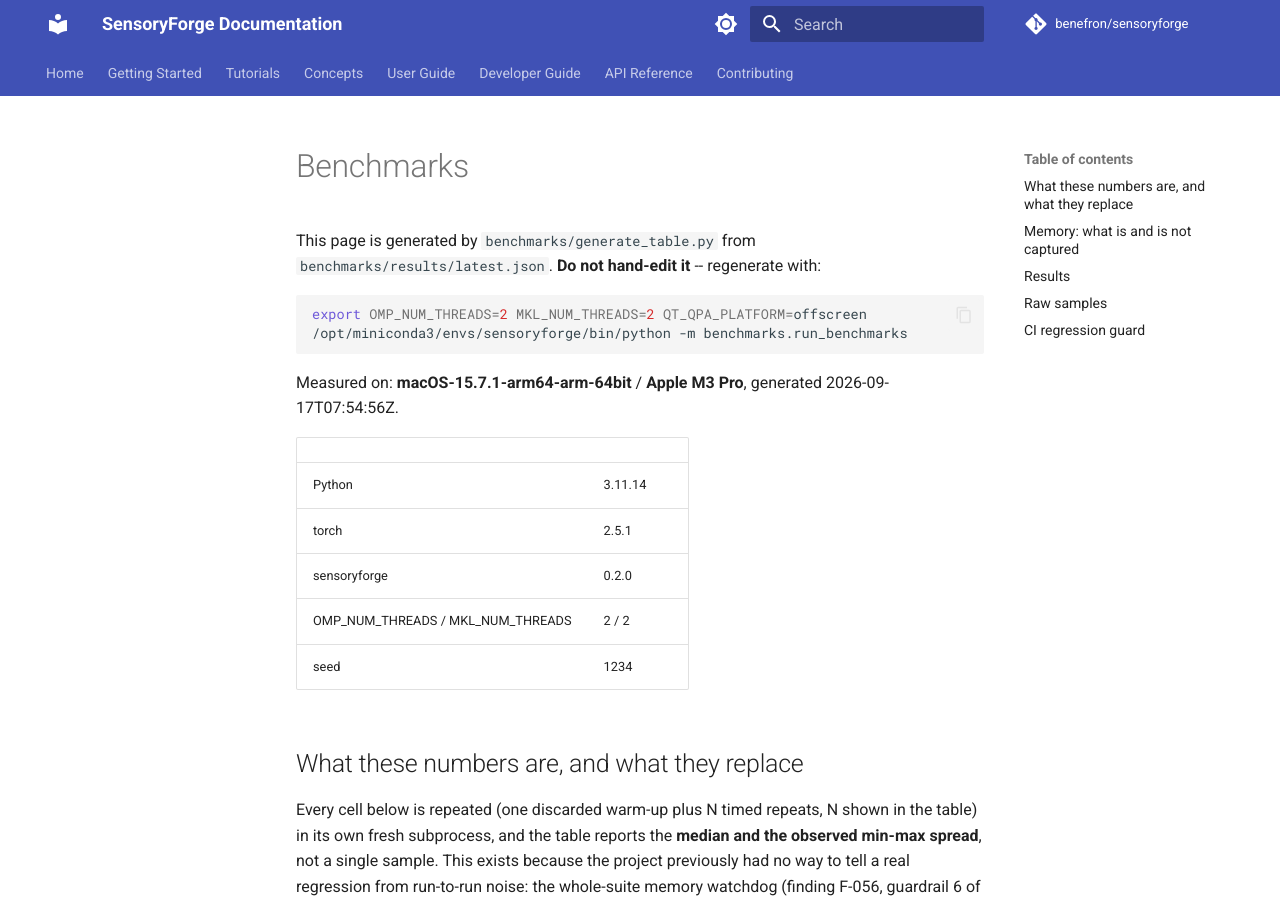
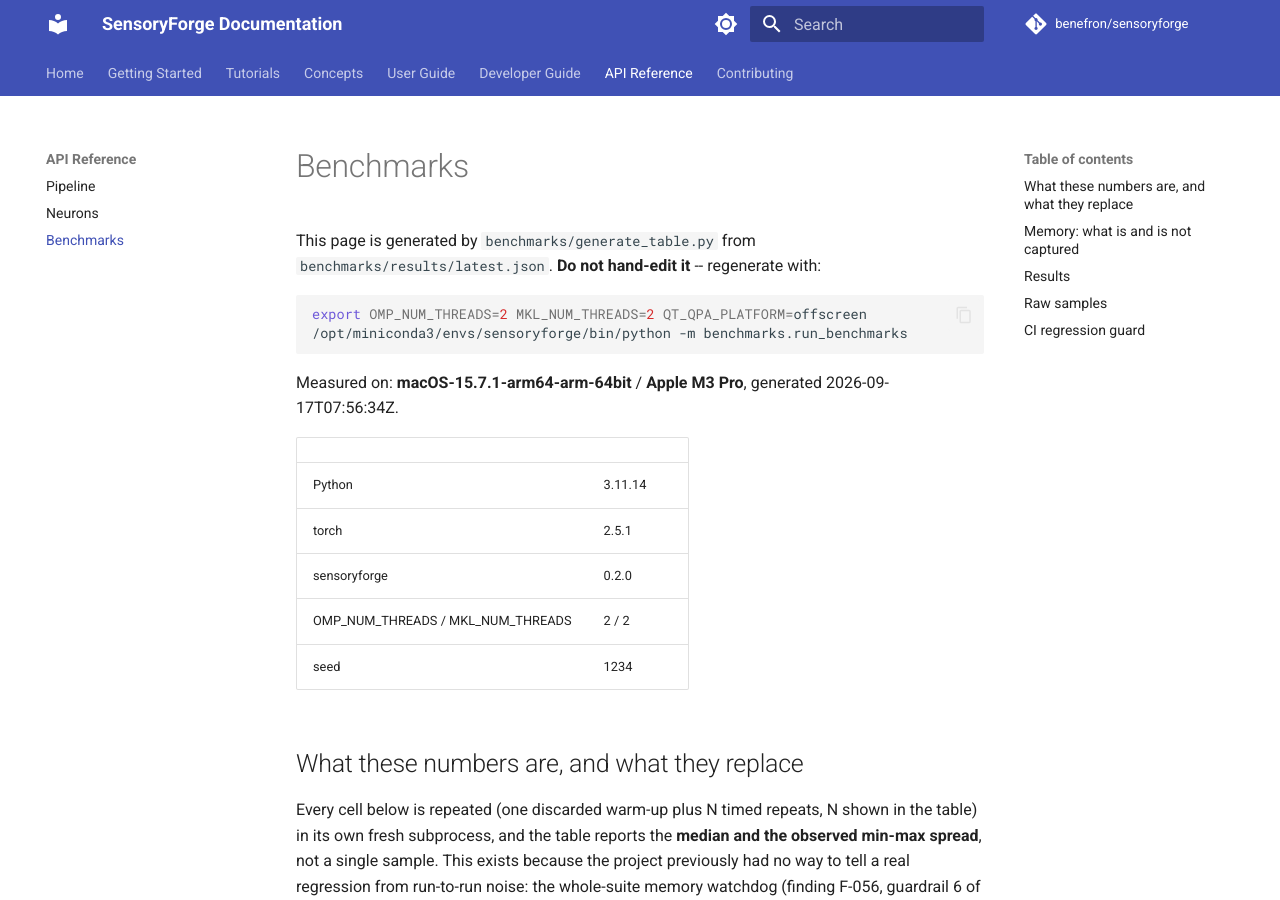
Before and after one commit to benefron/sensoryforge, an MkDocs documentation site: the page built from docs/reference/benchmarks.md, in a window 1280 px wide and 900 px high. Built offline with MkDocs 1.6.1 and Material for MkDocs 9.7.7, drawn with Linux system fonts in a browser that asks for light colours; comment, search, counter and statistics services are not loaded; the version menu is left out; some of the changed text lies outside the part shown.

Commit message:
docs(benchmarks): publish the benchmark table (T2)
Bump large_80x80 to a full simulated second (was 200ms) so it matches
the spec literally -- "an 80x80 grid with both pressure-simulation
populations over one second" -- while keeping its repeat count at 3 so
the whole sweep still finishes in well under a minute (measured: ~24s
total for all four cells on this machine). Re-ran the full sweep twice
to confirm the large cell's spread is stable (~1-3% of its median)
before publishing; an earlier run of the shorter 200ms version showed a
95%-of-median spread that did not reproduce, most likely a transient
system event rather than the code -- discarded rather than published.

docs/reference/benchmarks.md is generated output (never hand-edited),
now wired into mkdocs.yml's nav under API Reference so `mkdocs build
--strict` covers it; verified strict build stays clean.

Co-Authored-By: Claude Sonnet 5 <noreply@anthropic.com>
Claude-Session: https://claude.ai/code/session_01B2Kx8QHNL7kk6FRSFEugrM

````diff
--- a/docs/reference/benchmarks.md
+++ b/docs/reference/benchmarks.md
@@ -7,7 +7,7 @@ export OMP_NUM_THREADS=2 MKL_NUM_THREADS=2 QT_QPA_PLATFORM=offscreen
 /opt/miniconda3/envs/sensoryforge/bin/python -m benchmarks.run_benchmarks
 ```
 
-Measured on: **macOS-15.7.1-arm64-arm-64bit** / **Apple M3 Pro**, generated 2026-09-17T07:54:56Z.
+Measured on: **macOS-15.7.1-arm64-arm-64bit** / **Apple M3 Pro**, generated 2026-09-17T07:56:34Z.
 
 | | |
 |---|---|
--- a/mkdocs.yml
+++ b/mkdocs.yml
@@ -145,6 +145,7 @@ nav:
   - API Reference:
     - Pipeline: api_reference/pipeline.md
     - Neurons: api_reference/neurons.md
+    - Benchmarks: reference/benchmarks.md
 
   - Contributing: contributing.md
 
````
Also changed, not shown: other parts of docs/reference/benchmarks.md (+4 -4 lines), 2 other files.
